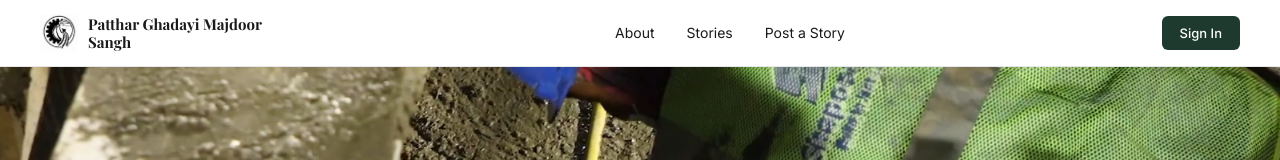
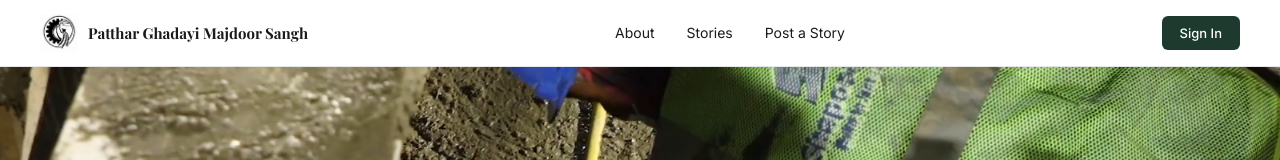
Before and after one commit to kondhiaprojects/Patthar_Ghadayi, a React (Create React App) app in the folder frontend/: page / in a window 1280 px wide. Shown: the top 160 px of the page. Built offline with nearby package versions, Linux system fonts and the light colour scheme; no server answers.

Commit message:
navbar center align

```diff
--- a/frontend/src/components/Navbar.js
+++ b/frontend/src/components/Navbar.js
@@ -18,7 +18,7 @@ export default function Navbar() {
       {/* Left: Logo */}
       <Link to="/" className="navbar-logo">
         <img src="/logo.png" alt="Patthar Ghadayi Majdoor Sangh Logo" className="navbar-logo-img" />
-        <span>Patthar Ghadayi Majdoor Sangh</span>
+        <span style={{ whiteSpace: 'nowrap' }}>Patthar Ghadayi Majdoor Sangh</span>
       </Link>
 
       {/* Center: Nav links — always show all 3 */}
```
